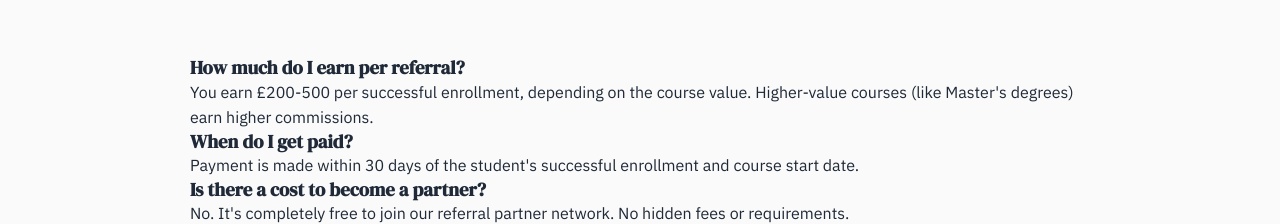
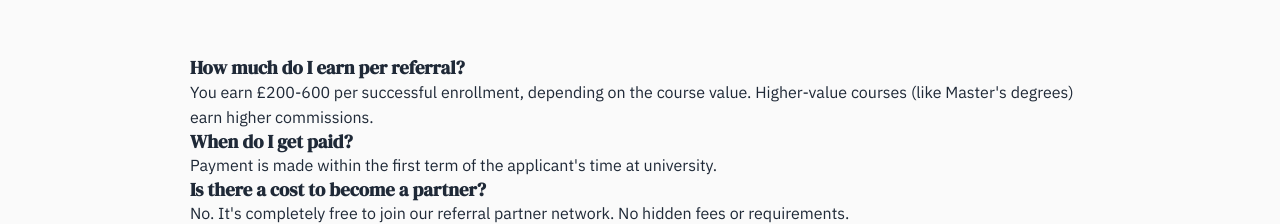
Before and after one commit to rspeducation-web/rspeduc22, a plain HTML site: page referral-partners.html in a window 1280 px wide. Shown: the part 3883-4107 px from the top of the page. Drawn offline with Linux system fonts and the light colour scheme.

Commit message:
Update referral-partners.html

```diff
--- a/referral-partners.html
+++ b/referral-partners.html
@@ -333,12 +333,12 @@
 
             <div class="info-card">
                 <h3>How much do I earn per referral?</h3>
-                <p>You earn £200-500 per successful enrollment, depending on the course value. Higher-value courses (like Master's degrees) earn higher commissions.</p>
+                <p>You earn £200-600 per successful enrollment, depending on the course value. Higher-value courses (like Master's degrees) earn higher commissions.</p>
             </div>
 
             <div class="info-card">
                 <h3>When do I get paid?</h3>
-                <p>Payment is made within 30 days of the student's successful enrollment and course start date.</p>
+                <p>Payment is made within the first term of the applicant's time at university.</p>
             </div>
 
             <div class="info-card">
@@ -407,5 +407,5 @@
             <div class="footer-links">
                 <h4>Contact</h4>
                 <ul>
-                    <li><a href="/cdn-cgi/l/email-protection#c8a1a6aea788babbb8adacbdaba9bca1a7a6e6aba7e6bda3"><span class="__cf_email__" data-cfemail="2d44434b426d5f5e5d4849584e4c59444243034e42035846">[email&#160;protected]</span></a></li>
+                    <li><a href="mailto:info@rspeducation.co.uk">info@rspeducation.co.uk</span></a></li>
                     <li><a href="tel:+447404947887">07404 947887</
```
